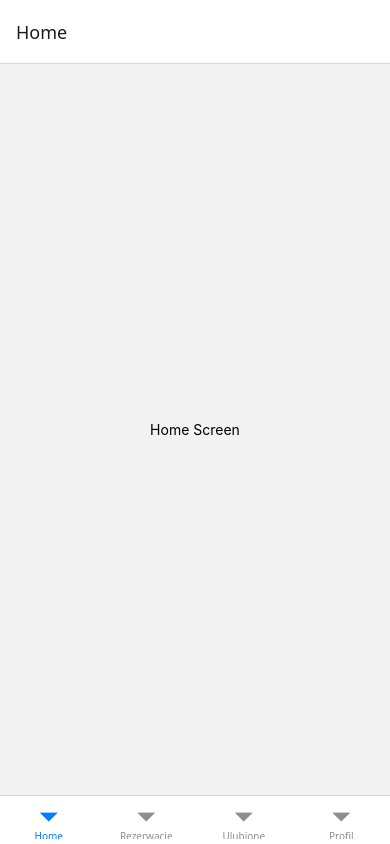
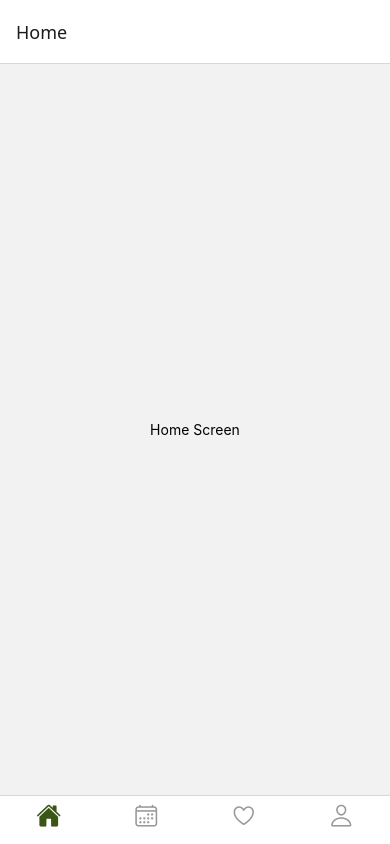
Before and after one commit to weronikaskowron1/Inzynierka, a React Native app: screen / in a window 390 px wide. Built offline with nearby package versions, Linux system fonts and the light colour scheme.

Commit message:
navbar wyglada lepiej

```diff
--- a/Komponenty/Nawigator.tsx
+++ b/Komponenty/Nawigator.tsx
@@ -1,76 +1,38 @@
-import { View, Platform } from 'react-native';
-import { useLinkBuilder, useTheme } from '@react-navigation/native';
-import { useNavigation, NavigationContainer } from '@react-navigation/native';
-import { Text, PlatformPressable } from '@react-navigation/elements';
 import { createBottomTabNavigator } from '@react-navigation/bottom-tabs';
+import Ionicons from '@expo/vector-icons/Ionicons';
 
-import HomeScreen from '../Strony/HomeScreen.tsx';
-import Rezerwacje from '../Strony/Rezerwacje.tsx';
-import Ulubione from '../Strony/Ulubione.tsx';
-import Profil from '../Strony/Profil.tsx';
-
-function MyTabBar({ state, descriptors, navigation }) {
-  const { colors } = useTheme();
-  const { buildHref } = useLinkBuilder();
-
-  return (
-    <View style={{ flexDirection: 'row' }}>
-      {state.routes.map((route, index) => {
-        const { options } = descriptors[route.key];
-        const label =
-          options.tabBarLabel !== undefined
-            ? options.tabBarLabel
-            : options.title !== undefined
-              ? options.title
-              : route.name;
-
-        const isFocused = state.index === index;
-
-        const onPress = () => {
-          const event = navigation.emit({
-            type: 'tabPress',
-            target: route.key,
-            canPreventDefault: true,
-          });
-
-          if (!isFocused && !event.defaultPrevented) {
-            navigation.navigate(route.name, route.params);
-          }
-        };
-
-        const onLongPress = () => {
-          navigation.emit({
-            type: 'tabLongPress',
-            target: route.key,
-          });
-        };
-
-        return (
-          <PlatformPressable
-            key={route.key}
-            href={buildHref(route.name, route.params)}
-            accessibilityState={isFocused ? { selected: true } : {}}
-            accessibilityLabel={options.tabBarAccessibilityLabel}
-            testID={options.tabBarButtonTestID}
-            onPress={onPress}
-            onLongPress={onLongPress}
-            style={{ flex: 1 }}
-          >
-            <Text style={{ color: isFocused ? colors.primary : colors.text }}>
-              {label}
-            </Text>
-          </PlatformPressable>
-        );
-      })}
-    </View>
-  );
-}
+import HomeScreen from '../Strony/HomeScreen';
+import Rezerwacje from '../Strony/Rezerwacje';
+import Ulubione from '../Strony/Ulubione';
+import Profil from '../Strony/Profil';
 
 const Tab = createBottomTabNavigator();
 
 export default function Nawigator() {
   return (
-    <Tab.Navigator>
+    <Tab.Navigator
+      screenOptions={({ route }) => ({
+        tabBarIcon: ({ focused, color, size }) => {
+          let iconName: any = 'home-outline';
+
+          if (route.name === 'Home') {
+            iconName = focused ? 'home' : 'home-outline';
+          } else if (route.name === 'Rezerwacje') {
+            iconName = focused ? 'calendar' : 'calendar-outline';
+          } else if (route.name === 'Ulubione') {
+            iconName = focused ? 'heart' : 'heart-outline';
+          } else if (route.name === 'Profil') {
+            iconName = focused ? 'person' : 'person-outline';
+          }
+
+          return <Ionicons name={iconName} size={size} color={color} />;
+        },
+
+        tabBarShowLabel: false,
+        tabBarActiveTintColor: '#3A5616',
+        tabBarInactiveTintColor: '#999999',
+      })}
+    >
       <Tab.Screen name="Home" component={HomeScreen} />
       <Tab.Screen name="Rezerwacje" component={Rezerwacje} />
       <Tab.Screen name="Ulubione" component={Ulubione} />
--- a/package.json
+++ b/package.json
@@ -3,6 +3,7 @@
   "version": "1.0.0",
   "main": "index.ts",
   "dependencies": {
+    "@expo/vector-icons": "^15.0.2",
     "@react-navigation/bottom-tabs": "^7.18.0",
     "@react-navigation/native": "^7.3.1",
     "@react-navigation/native-stack": "^7.17.3",
```
Also changed, not shown: 1 other file (tests, documents, lock files or other folders).
